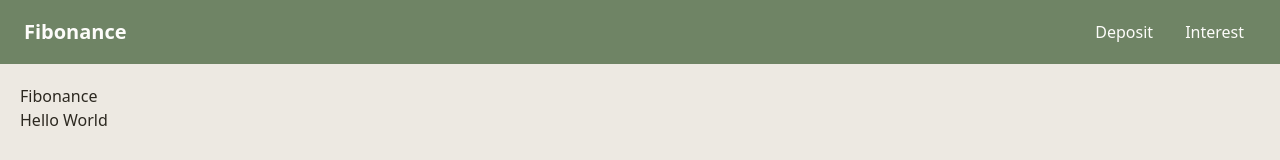
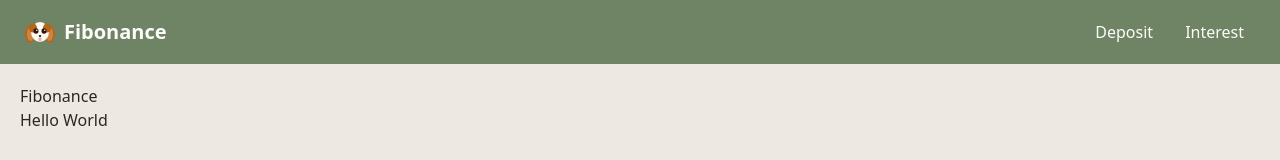
Before and after one commit to ctil/fibonance, a SvelteKit app: page / in a window 1280 px wide. Shown: the top 160 px of the page. Built offline with nearby package versions, Linux system fonts and the light colour scheme.

Commit message:
Add fib logo

```diff
--- a/src/routes/+layout.svelte
+++ b/src/routes/+layout.svelte
@@ -1,6 +1,7 @@
 <script lang="ts">
     import "../app.css";
     import favicon from "$lib/assets/favicon.svg";
+    import cavalier from "$lib/assets/cavalier.svg";
     import { page } from "$app/state";
 
     let { children } = $props();
@@ -19,7 +20,10 @@
 </svelte:head>
 
 <nav class="bg-sage-600 px-6 py-3 flex items-center justify-between">
-    <span class="text-cream-50 text-xl font-semibold">Fibonance</span>
+    <div class="flex items-center gap-2">
+        <img src={cavalier} alt="Cavalier" class="w-8 h-8" />
+        <span class="text-cream-50 text-xl font-semibold">Fibonance</span>
+    </div>
     <div class="flex gap-2">
         <a href="/deposit" class={getLinkClass("/deposit")}>Deposit</a>
         <a href="/interest" class={getLinkClass("/interest")}>Interest</a>
```
Also changed, not shown: src/lib/assets/cavalier.svg (added).
